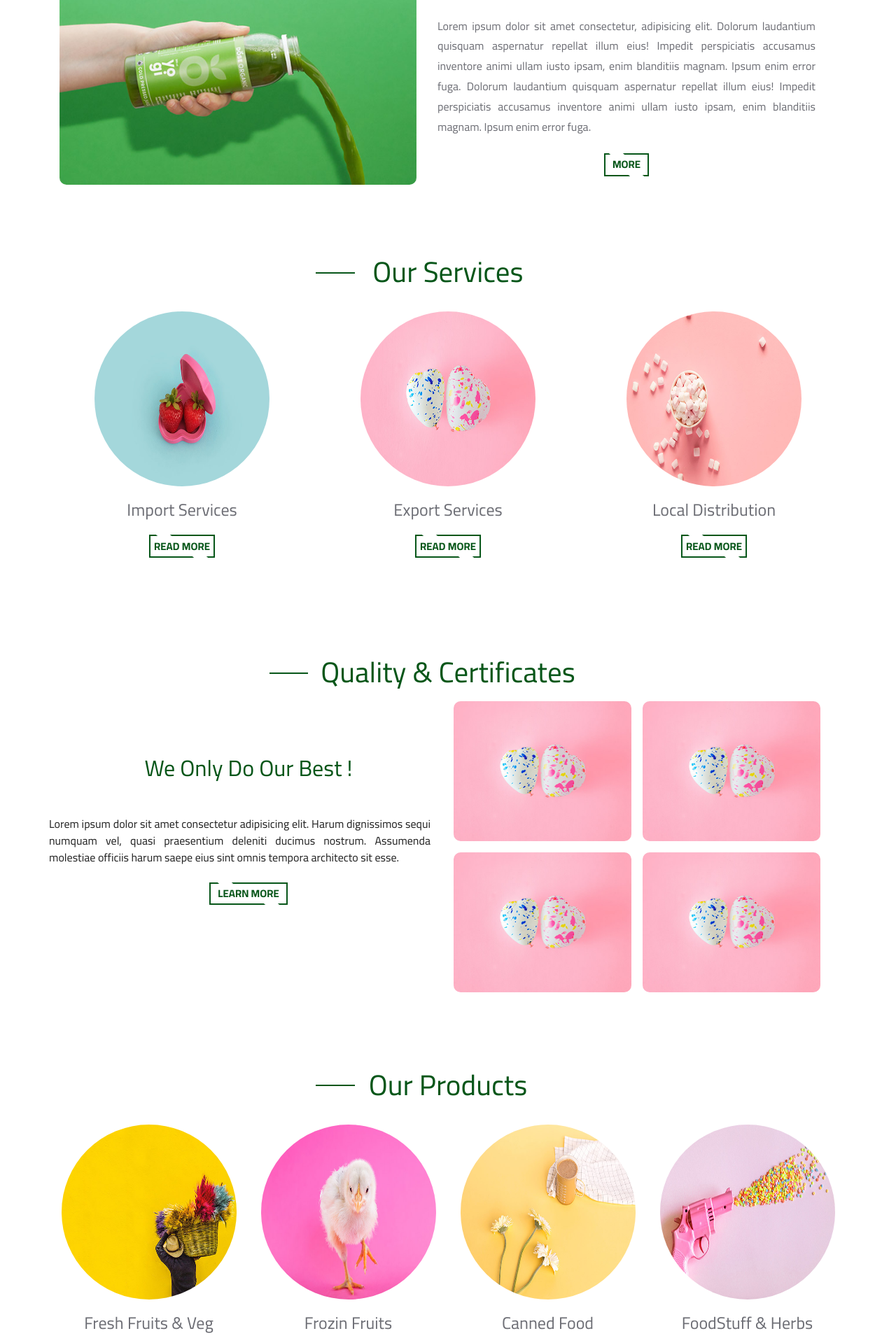
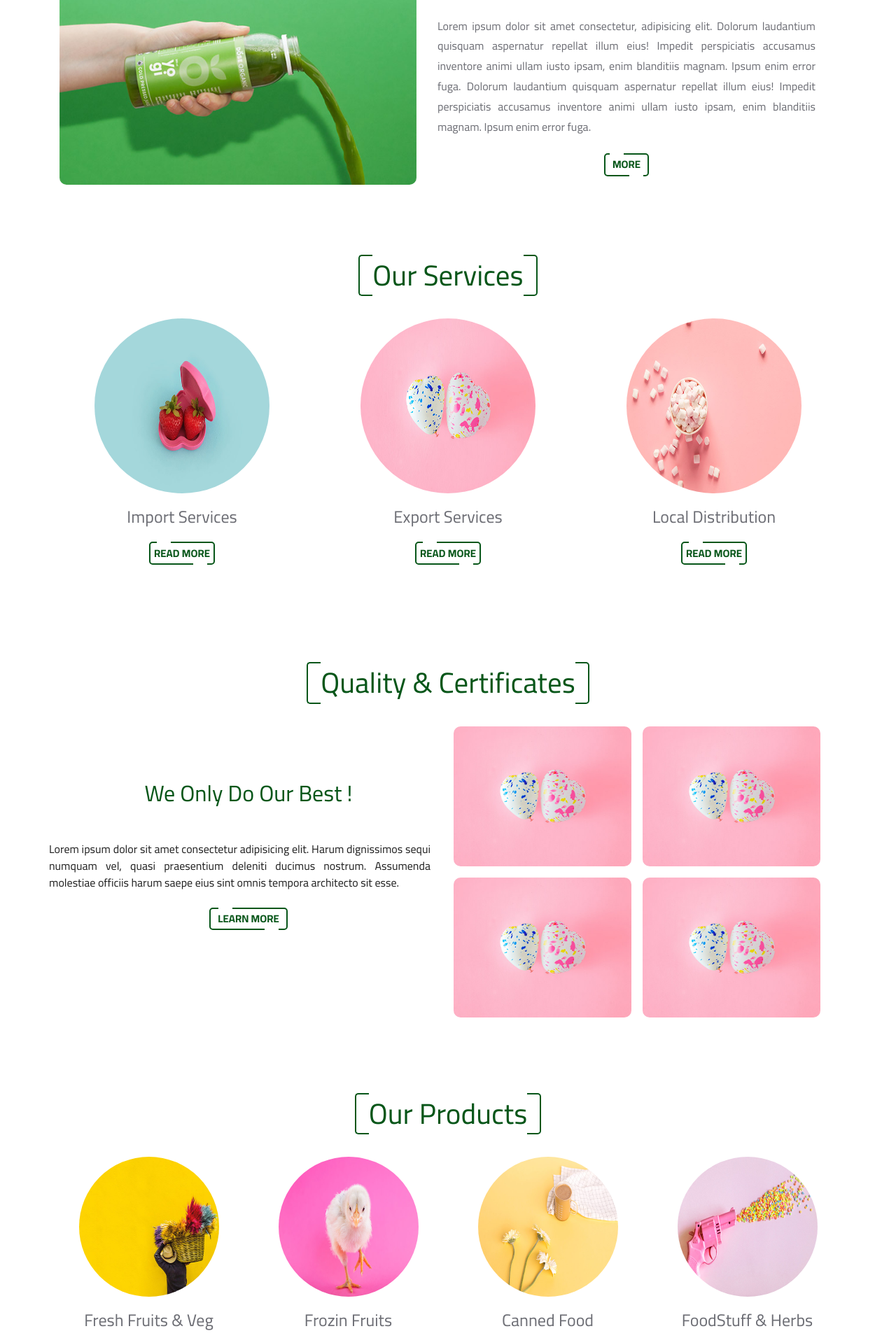
Before and after one commit to mahmoudsiliman75/green-arrow, a PHP site: page / in a window 1280 px wide. Shown: the part 806-2718 px from the top of the page at 70% size. Run offline with PHP 8.4, Linux system fonts and the light colour scheme; some libraries are stand-ins or nearby versions.

Commit message:
edit heading and buttons hover effect styles

```diff
--- a/assets/css/style.css
+++ b/assets/css/style.css
@@ -8,6 +8,7 @@
   text-decoration: none;
   padding: 3px 10px;
   border: 2px solid #075619;
+  border-radius: 5px;
   color: #075619;
   font-size: 15px;
   text-transform: uppercase;
@@ -24,8 +25,6 @@
   height: 2px;
   width: 20px;
   background-color: #fff;
-  -webkit-transform: skew(50deg);
-          transform: skew(50deg);
   -webkit-transition: all 0.4s ease-in-out;
   transition: all 0.4s ease-in-out;
 }
@@ -39,8 +38,6 @@
   height: 2px;
   width: 20px;
   background-color: #fff;
-  -webkit-transform: skew(50deg);
-          transform: skew(50deg);
   -webkit-transition: all 0.4s ease-in-out;
   transition: all 0.4s ease-in-out;
 }
@@ -52,48 +49,15 @@
 
 * .hover-effect:hover::before {
   left: 60%;
-  -webkit-transform: skew(-50deg);
-          transform: skew(-50deg);
 }
 
 * .hover-effect:hover::after {
   right: 60%;
-  -webkit-transform: skew(-50deg);
-          transform: skew(-50deg);
-}
-
-* .small-sec-heading {
-  text-align: center;
-  color: #075619;
-  position: relative;
-  font-size: 2.4vw;
-}
-
-* .small-sec-heading::before {
-  content: "";
-  display: block;
-  position: absolute;
-  top: 50%;
-  left: 8%;
-  height: 2px;
-  width: 15%;
-  background-color: #075619;
-}
-
-@media (max-width: 690px) {
-  * .small-sec-heading {
-    font-size: 4vw;
-  }
-}
-
-@media (max-width: 767px) {
-  * .small-sec-heading {
-    font-size: 3.4vw;
-  }
 }
 
 * .sec-heading {
   margin-top: 0 !important;
+  padding: 5px 20px;
   text-align: center;
   color: #075619;
   position: relative;
@@ -104,35 +68,28 @@
   content: "";
   display: block;
   position: absolute;
-  top: 50%;
-  left: 33%;
-  height: 2px;
-  width: 5%;
-  background-color: #075619;
+  top: 0;
+  left: 0;
+  height: 100%;
+  width: 20px;
+  border-top: 2px solid #075619;
+  border-left: 2px solid #075619;
+  border-bottom: 2px solid #075619;
+  border-radius: 5px 0 0 5px;
 }
 
-@media (max-width: 690px) {
-  * .sec-heading {
-    font-size: 4vw;
-  }
-  * .sec-heading::before {
-    left: 12%;
-  }
-  * .sec-heading::after {
-    right: 12%;
-  }
-}
-
-@media (max-width: 767px) {
-  * .sec-heading {
-    font-size: 4.5vw;
-  }
-  * .sec-heading::before {
-    left: 15%;
-  }
-  * .sec-heading::after {
-    right: 15%;
-  }
+* .sec-heading::after {
+  content: "";
+  display: block;
+  position: absolute;
+  top: 0;
+  right: 0;
+  height: 100%;
+  width: 20px;
+  border-top: 2px solid #075619;
+  border-right: 2px solid #075619;
+  border-bottom: 2px solid #075619;
+  border-radius: 0 5px 5px 0;
 }
 
 * .intro-img-box {
@@ -309,10 +266,6 @@ nav .lang-btn a:hover {
   padding: 50px 0;
 }
 
-.quality .sec-heading::before {
-  left: 27%;
-}
-
 .quality .quality-info h2 {
   color: #075619;
 }
@@ -387,10 +340,6 @@ nav .lang-btn a:hover {
   padding: 50px 0;
 }
 
-.why-green-arrow .sec-heading::before {
-  left: 29%;
-}
-
 .products {
   padding: 50px 0;
 }
@@ -407,10 +356,10 @@ nav .lang-btn a:hover {
 }
 
 .products a .card img {
-  min-width: 250px;
-  max-width: 250px;
-  min-height: 250px;
-  max-height: 250px;
+  min-width: 200px;
+  max-width: 200px;
+  min-height: 200px;
+  max-height: 200px;
   border-radius: 50%;
 }
 
--- a/assets/css/style.scss
+++ b/assets/css/style.scss
@@ -44,6 +44,7 @@ $sectionPadding: 50px 0;
     text-decoration: none;
     padding: 3px 10px;
     border: 2px solid $mainColor;
+    border-radius: 5px;
     color: $mainColor;
     font-size: 15px;
     text-transform: uppercase;
@@ -58,7 +59,6 @@ $sectionPadding: 50px 0;
       height: 2px;
       width: 20px;
       background-color: #fff;
-      transform: skew(50deg);
       @include transitioning();
     }
     &::after {
@@ -70,7 +70,6 @@ $sectionPadding: 50px 0;
       height: 2px;
       width: 20px;
       background-color: #fff;
-      transform: skew(50deg);
       @include transitioning();
     }
     &:hover {
@@ -79,57 +78,17 @@ $sectionPadding: 50px 0;
     }
     &:hover::before {
       left: 60%;
-      transform: skew(-50deg);
     }
     &:hover::after {
       right: 60%;
-      transform: skew(-50deg);
     }
   }
   // END:: MAIN BUTTON STYLE
 
-  // START:: SMALL SECTIONS HEADER STYLE
-  .small-sec-heading {
-    text-align: center;
-    color: $mainColor;
-    position: relative;
-    font-size: 2.4vw;
-    &::before {
-      content: "";
-      display: block;
-      position: absolute;
-      top: 50%;
-      left: 8%;
-      height: 2px;
-      width: 15%;
-      background-color: $mainColor;
-    }
-    // &::after {
-    //   content: "";
-    //   display: block;
-    //   position: absolute;
-    //   top: 50%;
-    //   right: 8%;
-    //   height: 2px;
-    //   width: 15%;
-    //   background-color: $mainColor;
-    // }
-  }
-  @media ( max-width: 690px) {
-    .small-sec-heading {
-      font-size: 4vw;
-    }
-  }
-  @media ( max-width: 767px) {
-    .small-sec-heading {
-      font-size: 3.4vw;
-    }
-  }
-  // END:: SMALL SECTIONS HEADER STYLE
-
   // START:: MAIN HEADER STYLE
   .sec-heading {
     margin-top: 0 !important;
+    padding: 5px 20px;
     text-align: center;
     color: $mainColor;
     position: relative;
@@ -138,43 +97,27 @@ $sectionPadding: 50px 0;
       content: "";
       display: block;
       position: absolute;
-      top: 50%;
-      left: 33%;
-      height: 2px;
-      width: 5%;
-      background-color: $mainColor;
+      top: 0;
+      left: 0;
+      height: 100%;
+      width: 20px;
+      border-top: 2px solid $mainColor;
+      border-left: 2px solid $mainColor;
+      border-bottom: 2px solid $mainColor;
+      border-radius: 5px 0 0 5px;
     }
-    // &::after {
-    //   content: "";
-    //   display: block;
-    //   position: absolute;
-    //   top: 50%;
-    //   right: 24%;
-    //   height: 2px;
-    //   width: 15%;
-    //   background-color: $mainColor;
-    // }
-  }
-  @media ( max-width: 690px) {
-    .sec-heading {
-      font-size: 4vw;
-      &::before {
-        left: 12%;
-      }
-      &::after {
-        right: 12%;
-      }
-    }
-  }
-  @media ( max-width: 767px) {
-    .sec-heading {
-      font-size: 4.5vw;
-      &::before {
-        left: 15%;
-      }
-      &::after {
-        right: 15%;
-      }
+    &::after {
+      content: "";
+      display: block;
+      position: absolute;
+      top: 0;
+      right: 0;
+      height: 100%;
+      width: 20px;
+      border-top: 2px solid $mainColor;
+      border-right: 2px solid $mainColor;
+      border-bottom: 2px solid $mainColor;
+      border-radius: 0 5px 5px 0;
     }
   }
   // END:: MAIN HEADER STYLE
@@ -378,11 +321,6 @@ nav {
 // START:: INVESTOR SECTION STYLES
 .quality {
   padding: $sectionPadding;
-  .sec-heading {
-    &::before {
-      left: 27%;
-    }
-  }
   .quality-info {
     h2 {
       color: $mainColor;
@@ -449,11 +387,6 @@ nav {
 // START:: WHY GREEN ARROW SECTION STYLES
 .why-green-arrow {
   padding: $sectionPadding;
-  .sec-heading {
-    &::before{
-      left: 29%;
-    }
-  }
 }
 // END:: WHY GREEN ARROW SECTION STYLES
 
@@ -466,10 +399,10 @@ nav {
       border: none;
       align-items: center;
       img {
-        min-width: 250px;
-        max-width: 250px;
-        min-height: 250px;
-        max-height: 250px;
+        min-width: 200px;
+        max-width: 200px;
+        min-height: 200px;
+        max-height: 200px;
         border-radius: 50%;
       }
       .card-body {
--- a/index.php
+++ b/index.php
@@ -65,7 +65,9 @@
 <!-- START:: OUR SERVICES SECTION -->
 <div class="services">
   <div class="container">
-    <h2 class="sec-heading mt-5"> Our Services </h2>
+    <div class="d-flex justify-content-center">
+      <h2 class="sec-heading mt-5"> Our Services </h2>
+    </div>
     <div class="row justify-content-center">
 
       <div class="col-12 col-md-6 col-lg-4 my-3 p-2">
@@ -121,8 +123,9 @@
 <!-- START:: INVESTOR HIGHLIGHT SECTION -->
 <div class="quality">
   <div class="container">
-
-    <h2 class="sec-heading"> Quality & Certificates </h2>
+    <div class="d-flex justify-content-center mb-3">
+      <h2 class="sec-heading"> Quality & Certificates </h2>
+    </div>
     <div class="row">
 
       <div class="quality-info d-flex align-items-center col-12 col-md-6 mb-5">
@@ -167,7 +170,9 @@
 <!-- START:: OUR PRODUCTS SECTION -->
 <div class="products">
   <div class="container">
-    <h2 class="sec-heading mt-5"> Our Products </h2>
+    <div class="d-flex justify-content-center">
+      <h2 class="sec-heading mt-5"> Our Products </h2>
+    </div>
     <div class="row justify-content-center">
 
       <div class="col-6 col-md-3 my-3 p-2">
@@ -222,7 +227,9 @@
 <!-- START:: WHY GREEN ARROW SECTION -->
 <div class="why-green-arrow">
   <div class="container">
-    <h2 class="sec-heading text-center mb-5 col-12"> Why Green Arrow ? </h2>
+    <div class="d-flex justify-content-center">
+      <h2 class="sec-heading mb-5"> Why Green Arrow ? </h2>
+    </div>
     <div class="row">
 
       <div class="investor-info col-12 mb-5">
@@ -259,7 +266,9 @@
 <!-- START:: NEWS SECTION -->
 <div class="news">
   <div class="container">
-    <h2 class="sec-heading mt-5"> News </h2>
+    <div class="d-flex justify-content-center">
+      <h2 class="sec-heading mt-5"> News </h2>
+    </div>
     <div class="row justify-content-center">
 
       <div class="col-12 col-md-6 col-lg-4 my-3 p-2">
```
Also changed, not shown: 1 other file.
